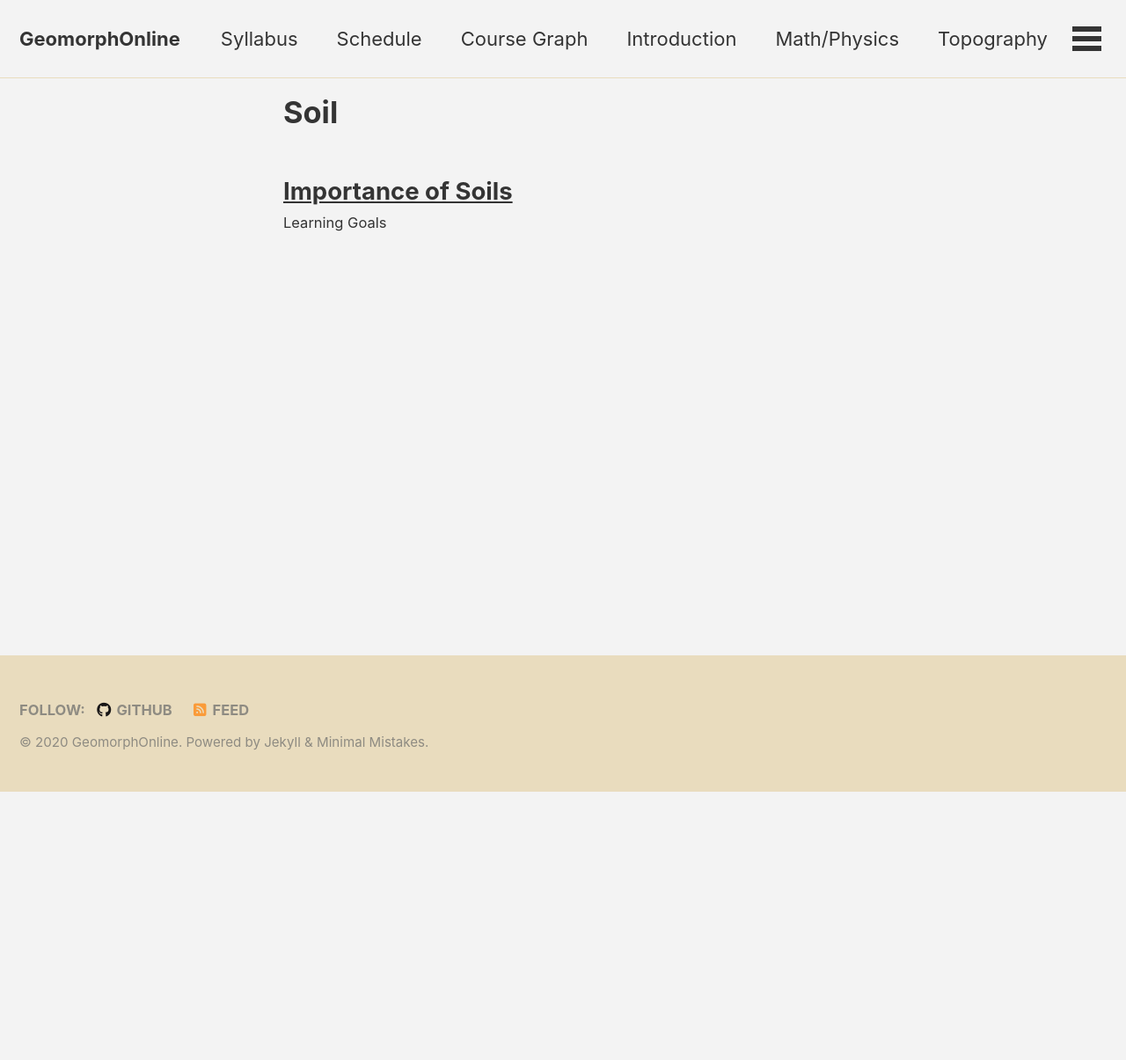
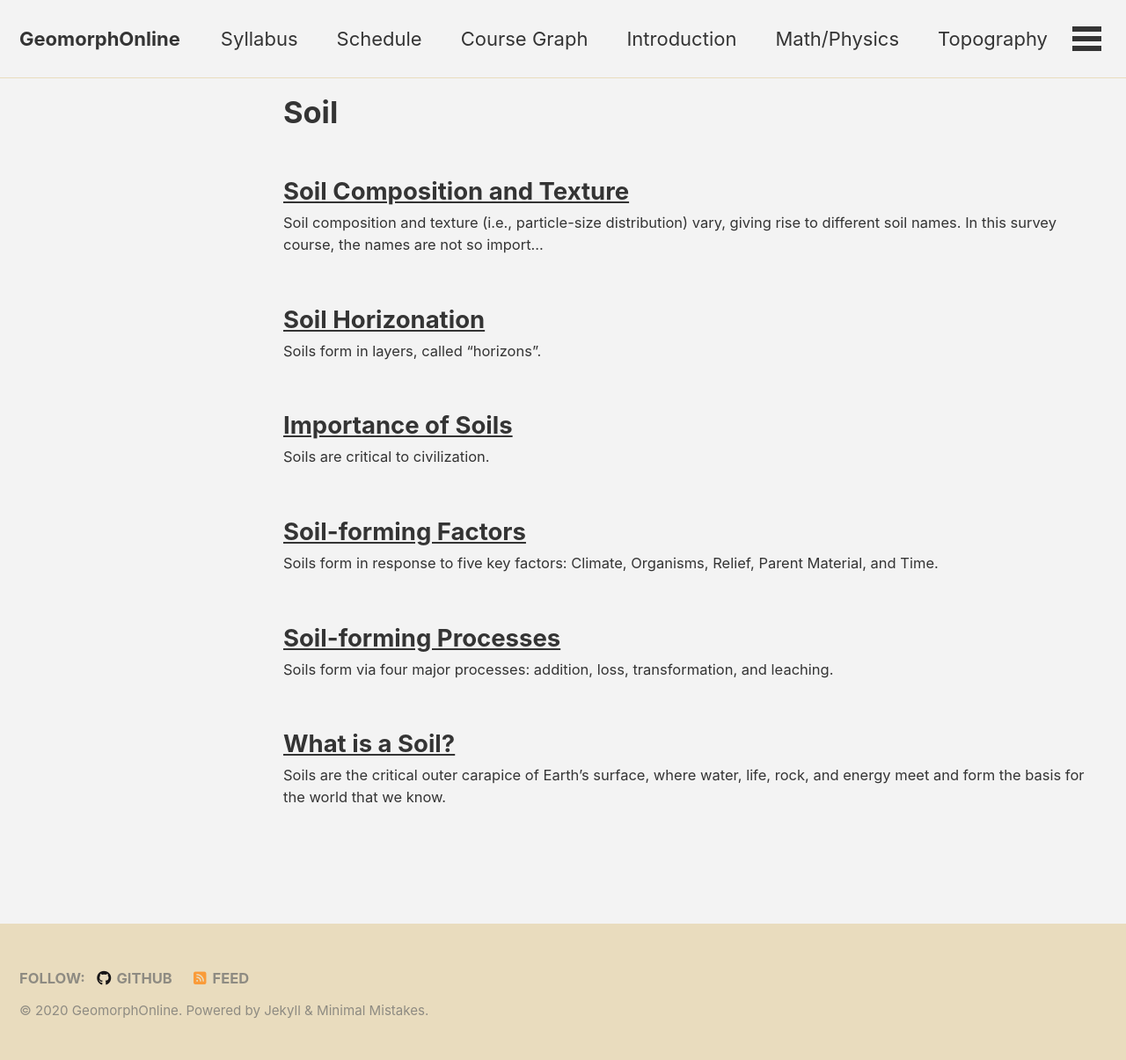
Before and after one commit to GeomorphOnline/GeomorphOnline.github.io, a Jekyll site: the page built from _pages/lessons/soil.md, in a window 1280 px wide. Shown: the whole page at 88% size. Built offline with Jekyll 4.4.1, drawn with Linux system fonts in a browser that asks for light colours; cached includes are drawn as plain includes; nearby versions of some CDN libraries; before the commit the page ends 900 px from its top, so only the background shows below that.

Commit message:
Leap forward on soils

```diff
--- a/_pages/schedule.md
+++ b/_pages/schedule.md
@@ -58,15 +58,17 @@ Grand Canyon landscape observations
 
 [Soil and its global importance](/soil/importance/)
 
+[Definitions: soil and mobile regolith (What is a soil?)](/soil/what_is_soil/)
+
+[Soil composition and texture](/soil/composition_texture/)
+
+[Soil horizonation](/soil/horizonation/)
+
+[Soil-forming factors](/soil/soil-forming_factors/)
+
+[Soil-forming processes](/soil/soil-forming_processes/)
+
 ***--- <font color="red">Below this line, Course material still being built!</font> ---***
-
-Definitions: soil and mobile regolith (What is a soil?)
-
-Soil-forming processes
-
-Soil horizonation
-
-Parent material
 
 Weathering
 
--- /dev/null
+++ b/lessons/_soil/composition_texture.md
@@ -0,0 +1,50 @@
+---
+topic: soil
+
+title: "Soil Composition and Texture"
+layout: single
+permalink: /soil/composition_texture/
+
+# Includes author profile in sidebar
+author: Andrew Wickert
+author_profile: true
+---
+
+*Soil composition and texture (i.e., particle-size distribution) vary, giving rise to different soil names. In this survey course, the names are not so important -- but having a base knowledge of them can be helpful.*
+
+## Learning Goals
+
+* Know what the common composition of soil is (but that this varies!)
+* Recognize the soil ternary diagram and the textural names: sand, silt, clay, and loam (a mix)
+
+## Soil composition
+
+This is a "standard" or "textbook" soil compositoin. As you look at soils, you will see some with different amounts of organic vs. inorganic (i.e., mineral) material. This is an important diagnostic feature! Think about how a desert soil and a soil developed in a forested temperate climate might differ. The fractions of water and air may also change depending on the aridity of the environment, and the total air and water fraction wiil change as a function of soil compaction.
+
+![Soil composition](https://www.nrcs.usda.gov/Internet/FSE_MEDIA/nrcseprd423221.jpg)
+*USDA*
+
+## Soil texture
+
+#### Ternary diagram
+
+This "ternary diagram", so named because it has three sides and hence compares three components, defines the names of soils based on their relative content of clay, silt, and sand.
+
+![Soil ternary diagram](https://upload.wikimedia.org/wikipedia/commons/8/89/USDA_Soil_Texture.svg)
+*USDA*
+
+#### Grain size
+
+"Clay", "silt", and "sand" are defined by grain size. The Wentworth (1922) grain-size scale codifies common words describing sizes of grains into quantified size ranges.
+
+![Wentworth Grain-size chart](https://upload.wikimedia.org/wikipedia/commons/a/a0/Wentworth_scale.png)
+From USGS Open-File Report 2006-1195: Typos for sizes: 33.1 mm --> 38.1 mm; 0.545 mm --> .594 mm
+
+* Clay is smaller than 1/256 mm (~4 μm)
+* Silt is larger than clay but smaller than 1/16 mm (62.5 μm)
+* Sand is larger than silt but smaller than 2 mm
+
+Beyond sand is gravel, which comprises pebbles, cobbles, and boulders. These are not part of the soil classification, but are important to geomorphology.
+
+
+<a rel="license" href="http://creativecommons.org/licenses/by-sa/4.0/"><img alt="Creative Commons License" style="border-width:0" src="https://i.creativecommons.org/l/by-sa/4.0/88x31.png" /></a><br />This work is licensed under a <a rel="license" href="http://creativecommons.org/licenses/by-sa/4.0/">Creative Commons Attribution-ShareAlike 4.0 International License</a>.
--- /dev/null
+++ b/lessons/_soil/horizonation.md
@@ -0,0 +1,50 @@
+---
+topic: soil
+
+title: "Soil Horizonation"
+layout: single
+permalink: /soil/horizonation/
+
+# Includes author profile in sidebar
+author: Andrew Wickert
+author_profile: true
+---
+
+*Soils form in layers, called "horizons".*
+
+## Learning Goals
+
+* Be able to name the major soil horizons: A, B, and C
+* Know about the additional common soil horizons: O, E, and R
+* Understand a bit about the processes that form each of these
+
+## Video
+
+I would suggest watching the first of these videos, and then following up with the second if you want an illustrated guide to horizonation and the third if you want to see more about how this is practically approached in the field.
+
+### Soil horizons from monoliths
+
+Purdue University's Extension School created this video describing soils using "monoliths": columns of preserved soils for teaching and demonstrations.
+
+<iframe width="560" height="315" src="https://www.youtube.com/embed/xoTd7ctj-e0" frameborder="0" allow="accelerometer; autoplay; clipboard-write; encrypted-media; gyroscope; picture-in-picture" allowfullscreen></iframe>
+
+### Animated walkthrough with images
+
+<iframe width="560" height="315" src="https://www.youtube.com/embed/nEShY_S_KGc" frameborder="0" allow="accelerometer; autoplay; clipboard-write; encrypted-media; gyroscope; picture-in-picture" allowfullscreen></iframe>
+
+### Field
+
+If you like pure old-school US-government camp, you'll love the intro to this. The vocabulary is very technical, but hearing it will give your ear a chance to start processing the way that soil scientists discuss soils and their profiles.
+
+<iframe width="560" height="315" src="https://www.youtube.com/embed/ZlyDyQT6_WE" frameborder="0" allow="accelerometer; autoplay; clipboard-write; encrypted-media; gyroscope; picture-in-picture" allowfullscreen></iframe>
+
+# Further resources
+
+* If you're interested in how scientists create soil monoliths, [this lab exercise from SERC](https://serc.carleton.edu/introgeo/field_lab/examples/soil_monolith.html) (which you do not have to do!) demonstrates how they are extracted and preserved.
+
+* The [World Soil Museum](https://wsm.isric.org/) at Wageningen in The Netherlands hosts a massive collection of soils! Here's a brief introductory video:
+
+<iframe width="560" height="315" src="https://www.youtube.com/embed/KFUroOQmefU" frameborder="0" allow="accelerometer; autoplay; clipboard-write; encrypted-media; gyroscope; picture-in-picture" allowfullscreen></iframe>
+
+
+<a rel="license" href="http://creativecommons.org/licenses/by-sa/4.0/"><img alt="Creative Commons License" style="border-width:0" src="https://i.creativecommons.org/l/by-sa/4.0/88x31.png" /></a><br />This work is licensed under a <a rel="license" href="http://creativecommons.org/licenses/by-sa/4.0/">Creative Commons Attribution-ShareAlike 4.0 International License</a>.
--- a/lessons/_soil/importance.md
+++ b/lessons/_soil/importance.md
@@ -9,6 +9,8 @@ permalink: /soil/importance/
 author: Andrew Wickert
 author_profile: true
 ---
+
+*Soils are critical to civilization.*
 
 ## Learning Goals
 
--- /dev/null
+++ b/lessons/_soil/soil-forming_factors.md
@@ -0,0 +1,82 @@
+---
+topic: soil
+
+title: "Soil-forming Factors"
+layout: single
+permalink: /soil/soil-forming_factors/
+
+# Includes author profile in sidebar
+author: Andrew Wickert
+author_profile: true
+---
+
+*Soils form in response to five key factors: Climate, Organisms, Relief, Parent Material, and Time.*
+
+## Learning Goals
+
+* Learn the five factors of soil formation
+* Learn a bit about the processes by which soils develop
+
+## Acknowledgment
+
+Some of this material is from and/or inspired by [Prof. Phil Larson's](https://sbs.mnsu.edu/academics/geography/faculty-and-staff/phillip-larson/) Physical Geography course.
+
+## Reading
+
+[Five Factors of Soil Formation](https://extension.umn.edu/soil-management-and-health/five-factors-soil-formation) (From *University of Minnesota Extension*)
+
+## Five Factors: Hans Jenny (1941)
+
+[Adapted from P.H. Larson]
+
+**Cl,O,R,P,T**
+
+* **Climate** -- Temperature and moisture (precipitation, humidity)
+  * Temperature speeds up or slows down chemical reactions that break down or weather rocks and minerals.
+  * Moisture content determines degree of leaching through soil
+* **Organisms** -- soils chemically altered and physically mixed by:
+  * Burrowing animals
+  * Growing plant roots
+  * Enzyme-secreting bacteria and fungi
+* **Relief** -- Topography. The slope and direction a landscape faces influences:
+  * Sunlight hours
+  * Temperature
+  * Water runoff
+  * Erosion
+  * Organic and mineral matter build-up.
+* **Parent Material**
+  * The chemical composition of original unweathered rock (or till, or wind-blown sediments, or...) influences the mineral content of the soil.
+* **Time**
+  & More time provides more opportunity for the above four factors to form a soil
+  * Older soils are more weathered
+  * Soil residence time can be reflected in the degree of soil development
+
+## Soil-development processes
+
+Soils form following the above factors via these processes
+
+* **Addition**
+  * Organic matter accumulation: Things die on the surface (plants, animals) and below the surface (plant roots, burrowing animals)
+  * Inorganic matter accumulation
+    * Dust
+    * Regolith production
+    * Sediment deposition
+* **Loss**
+  * Erosion -- stripping of organic and mineral content from the surface (e.g., by wind, water, ice)
+  * Dissolution -- removal of minerals within the soil in solution
+* **Transformation**
+  * Decomposition of primary minerals into secondary minerals
+  * Translocation (movement of material within soils)
+* **Leaching** = movement of dissolved matter via groundwater in a soil.  May move it within the soil or carry dissolved matter out of the soil completely.
+  * Leaching from upper soil units into deeper soil units (can carry materials down via water that changes pH, gas content, and redox as the water evaporates).
+  * Leaching from parent material or organic matter.
+
+
+## Video
+
+Jerry Delsol has an excellent introduction to these processes that I've used to help myself learn! It's far better than anything that I could make, so here you are:
+
+<iframe width="560" height="315" src="https://www.youtube.com/embed/US9rSig0LHE" frameborder="0" allow="accelerometer; autoplay; clipboard-write; encrypted-media; gyroscope; picture-in-picture" allowfullscreen></iframe>
+
+
+<a rel="license" href="http://creativecommons.org/licenses/by-sa/4.0/"><img alt="Creative Commons License" style="border-width:0" src="https://i.creativecommons.org/l/by-sa/4.0/88x31.png" /></a><br />This work is licensed under a <a rel="license" href="http://creativecommons.org/licenses/by-sa/4.0/">Creative Commons Attribution-ShareAlike 4.0 International License</a>.
--- /dev/null
+++ b/lessons/_soil/soil-forming_processes.md
@@ -0,0 +1,51 @@
+---
+topic: soil
+
+title: "Soil-forming Processes"
+layout: single
+permalink: /soil/soil-forming_processes/
+
+# Includes author profile in sidebar
+author: Andrew Wickert
+author_profile: true
+---
+
+*Soils form via four major processes: addition, loss, transformation, and leaching.*
+
+## Learning Goals
+
+* Learn the four processes by which soils develop.
+
+## Acknowledgment
+
+The list of soil-forming processes is lifted near-verbatim from [Prof. Phil Larson's](https://sbs.mnsu.edu/academics/geography/faculty-and-staff/phillip-larson/) Physical Geography course.
+
+## Soil-forming processes
+
+Soils form through the following set of processes:
+
+* **Addition**
+  * Organic matter accumulation: Things die on the surface (plants, animals) and below the surface (plant roots, burrowing animals)
+  * Inorganic matter accumulation
+    * Dust
+    * Regolith production
+    * Sediment deposition
+* **Loss**
+  * Erosion -- stripping of organic and mineral content from the surface (e.g., by wind, water, ice)
+  * Dissolution -- removal of minerals within the soil in solution
+* **Transformation**
+  * Decomposition of primary minerals into secondary minerals
+  * Translocation (movement of material within soils)
+* **Leaching** = movement of dissolved matter via groundwater in a soil.  May move it within the soil or carry dissolved matter out of the soil completely.
+  * Leaching from upper soil units into deeper soil units (can carry materials down via water that changes pH, gas content, and redox as the water evaporates).
+  * Leaching from parent material or organic matter.
+
+
+## Video
+
+Jerry Delsol again has a great introduction, here to these soil-forming factors:
+
+<iframe width="560" height="315" src="https://www.youtube.com/embed/3Dnf2e1i9Ag" frameborder="0" allow="accelerometer; autoplay; clipboard-write; encrypted-media; gyroscope; picture-in-picture" allowfullscreen></iframe>
+
+
+<a rel="license" href="http://creativecommons.org/licenses/by-sa/4.0/"><img alt="Creative Commons License" style="border-width:0" src="https://i.creativecommons.org/l/by-sa/4.0/88x31.png" /></a><br />This work is licensed under a <a rel="license" href="http://creativecommons.org/licenses/by-sa/4.0/">Creative Commons Attribution-ShareAlike 4.0 International License</a>.
--- /dev/null
+++ b/lessons/_soil/what_is_soil.md
@@ -0,0 +1,58 @@
+---
+topic: soil
+
+title: "What is a Soil?"
+layout: single
+permalink: /soil/what_is_soil/
+
+# Includes author profile in sidebar
+author: Andrew Wickert
+author_profile: true
+---
+
+*Soils are the critical outer carapice of Earth's surface, where water, life, rock, and energy meet and form the basis for the world that we know.*
+
+## Learning Goals
+
+* Define soil and mobile regolith
+* Build a basic background and vocabulary on soils
+
+## Acknowledgment
+
+Some of this material is from and/or inspired by [Prof. Phil Larson's](https://sbs.mnsu.edu/academics/geography/faculty-and-staff/phillip-larson/) Physical Geography course.
+
+## Reading
+
+[What are soils?](https://www.nature.com/scitable/knowledge/library/what-are-soils-67647639/) (From *Nature*)
+
+[This introduction to soils from the US Department of Agriculture's Natural Resources Conservation Service (NRCS)](https://www.nrcs.usda.gov/wps/portal/nrcs/detail/soils/edu/7thru12/?cid=nrcseprd885606) takes you through a whole set of definitions surrounding soils. The information here will overlap many of the lessons in this section, and reading it will give you a roadmap that should speed your way through understanding and describing the basics of soils.
+
+## Video
+
+This MinuteEarth piece is a good follow-on from Dave Montgomery's Nobel Conference lecture by giving some general scientific information about soils, soil erosion, and agricultural sustainability. Note the animated expansion of fluvial erosional networks! It's a teaser for linking soils, hillslopes, and channel systems.
+
+<iframe width="560" height="315" src="https://www.youtube.com/embed/AOefA-bSduM" frameborder="0" allow="accelerometer; autoplay; clipboard-write; encrypted-media; gyroscope; picture-in-picture" allowfullscreen></iframe>
+
+## Definitions
+
+### Soil
+
+"Layered residue of decomposed rock and organic matter left by weathering over an extended period of time." (Bierman and Montgomery, 2014)
+
+
+"(i) The unconsolidated mineral or organic material on the immediate surface of the Earth that serves as a natural medium for the growth of land plants.
+(ii) The unconsolidated mineral or organic matter on the surface of the Earth that has been subjected to and shows effects of genetic and environmental factors of: climate (including water and temperature effects), and macro- and microorganisms, conditioned by relief, acting on parent material over a period of time. A product-soil differs from the material from which it is derived in many physical, chemical, biological, and morphological properties and characteristics." (USDA Natural Resources Conservation Service)
+
+### Regolith and Parent material
+
+**Regolith** is the broken-down form of the original material -- often bedrock -- present in a landscape or at the base of a *soil profile*.
+
+**Parent Material** is the original material from which the regolith is formed. It can be bedrock, wind-blown sediment, glacial till, etc.
+
+**Mobile Regolith** is exactly what it sounds like: regolith that can move! In geomorphology, sometimes we are concerned with soil formation, and sometimes we just want to know what is physically attached to the hillside vs. what can be easily mobilized and transported.
+
+### Soils Geomorphology
+
+*Soils geomorphologists* use soil formation to understand how a landscape forms and changes and to provide *relative dates* on landforms. They often investigate past climate, erosion, and depositoin in the context of soils.
+
+<a rel="license" href="http://creativecommons.org/licenses/by-sa/4.0/"><img alt="Creative Commons License" style="border-width:0" src="https://i.creativecommons.org/l/by-sa/4.0/88x31.png" /></a><br />This work is licensed under a <a rel="license" href="http://creativecommons.org/licenses/by-sa/4.0/">Creative Commons Attribution-ShareAlike 4.0 International License</a>.
```
Also changed, not shown: assets/GeomorphGraph.svg.
